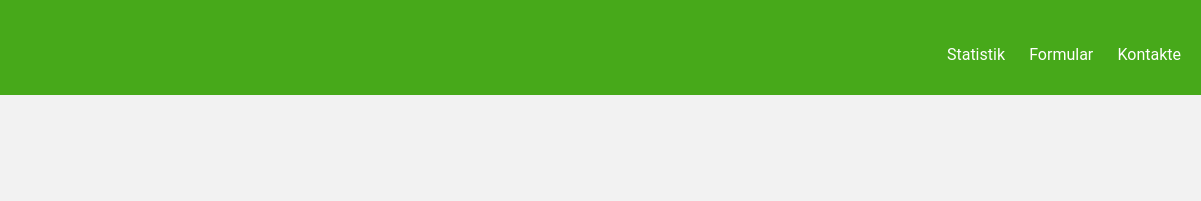
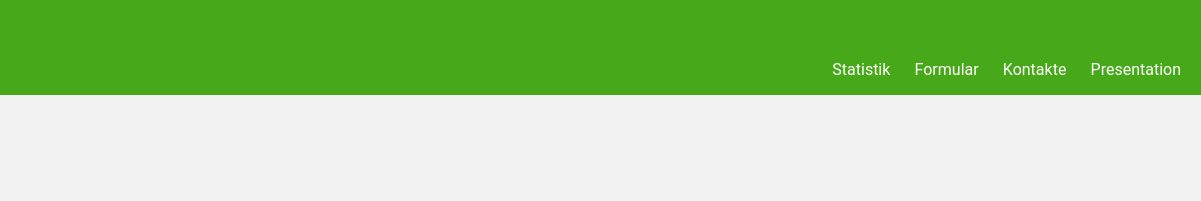
Before and after one commit to mrtuxa/first-aid-alpaka, a plain HTML site: page index.html in a window 1280 px wide. Shown: the top 201 px of the page, 79-1280 px from the left. Drawn offline with Linux system fonts and the light colour scheme.

Commit message:
do Things

```diff
--- a/index.html
+++ b/index.html
@@ -15,6 +15,7 @@
         <li><a href="stats.html">Statistik</a></li>
         <li><a href="formular.html">Formular</a></li>
 		 <li><a href="contact.html">Kontakte</a></li>
+		 <li><a href="presentation.html">Presentation</a></li>
       </ul>
     </nav>
 
```
